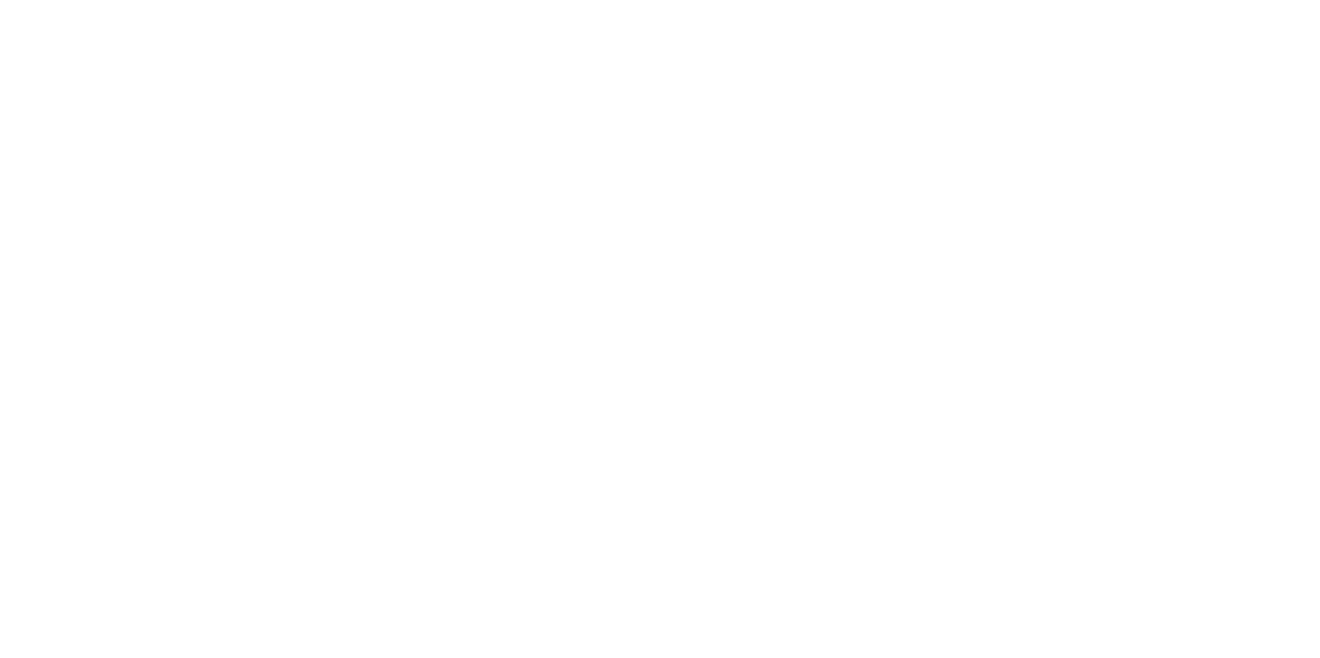
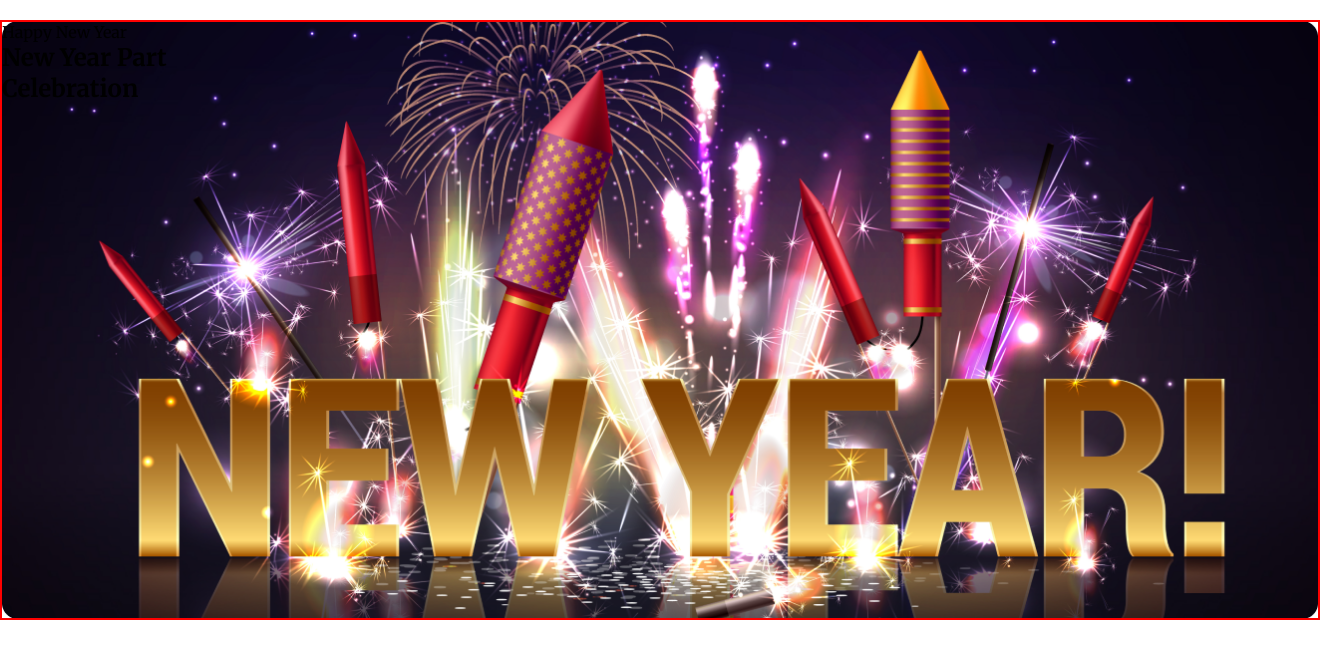
Before and after one commit to fakrul-hossain/html_landing_page, a plain HTML site: page index.html in a window 1280 px wide. Shown: the whole page, 1320 px wide, since content can reach past the window. Drawn offline with Linux system fonts and the light colour scheme.

Commit message:
header design

```diff
--- a/css/style.css
+++ b/css/style.css
@@ -8,4 +8,19 @@
 }
 body{
     font-family: "Merriweather", serif;
+    max-width: 1440px;
+    margin: 0 auto;
 }
+/* banner section style start */
+.header-container{
+    width: 1320px;
+    margin: 0 auto;
+    border: 2px solid red;
+    min-height: 600px;
+    margin-top: 20px;
+    background-image:url(/images/Banner\ Image.png);
+    background-repeat: no-repeat;
+    background-size: cover;
+    background-position: center;
+}
+/* banner section style end */
--- a/index.html
+++ b/index.html
@@ -11,6 +11,18 @@
     <title>Landing Page</title>
 </head>
 <body>
+    <!-- header start -->
+     <header>
+        <section class="header-container">
+            <div class="">
+                <p>Happy New Year</p>
+                <h1>New Year Part <br>Celebration</h1>
+            </div>
+        </section>
+     </header>
+    <!-- header end -->
+     <!-- main start -->
 
+     <!-- main end -->
 </body>
 </html>
```
